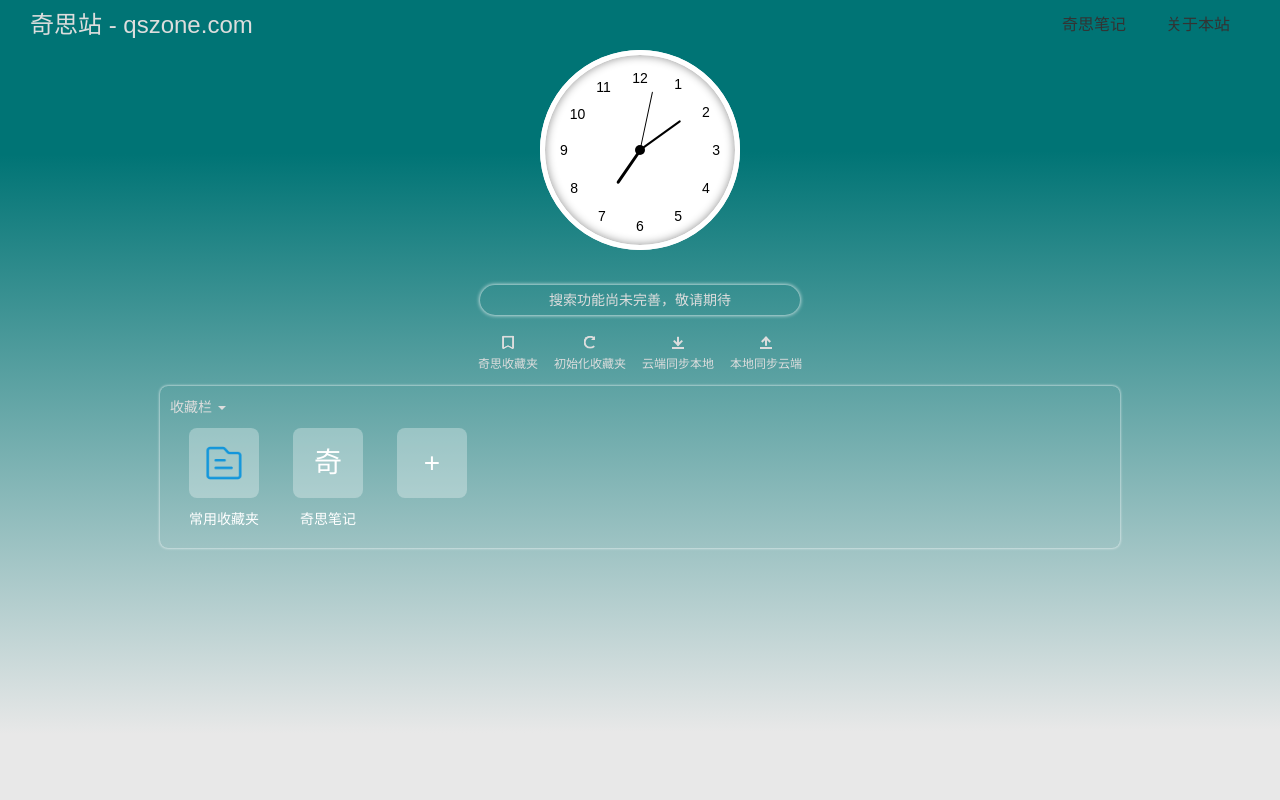
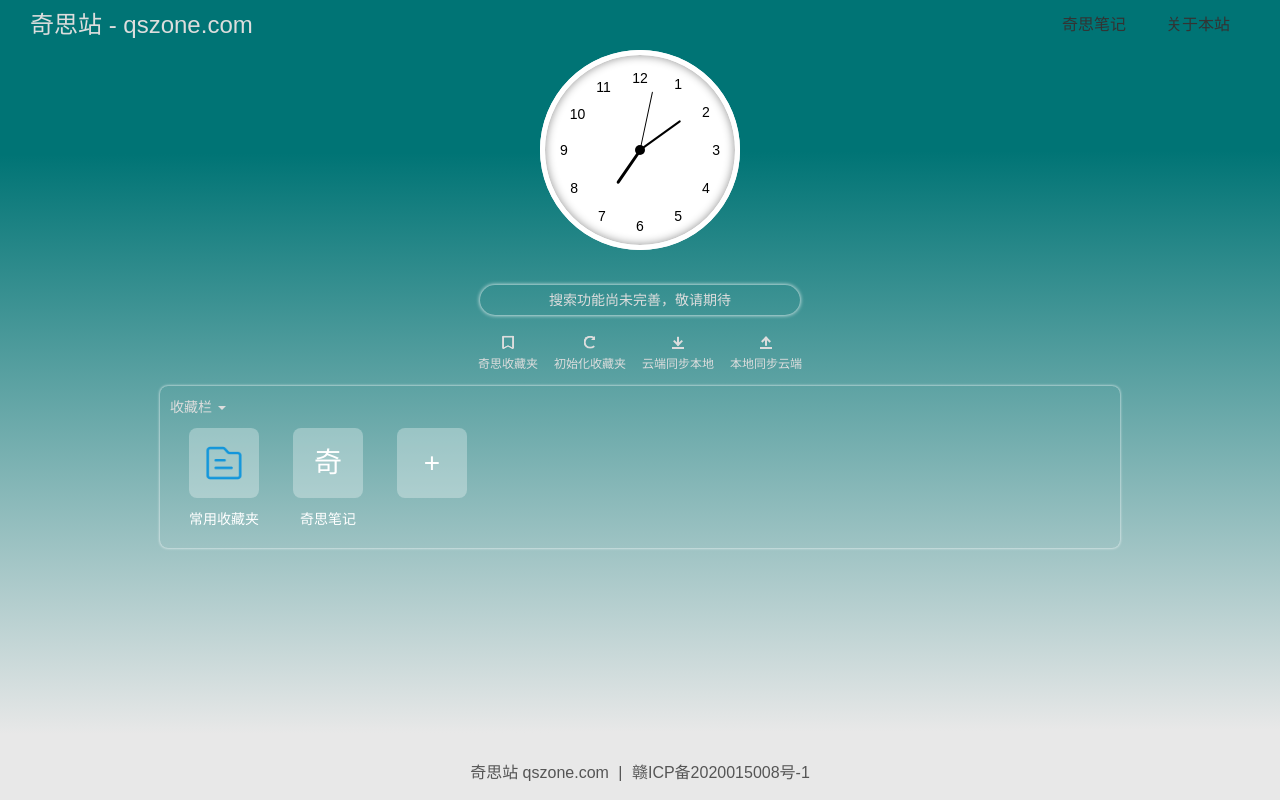
Before and after one commit to zclzone/zclzone.github.io, a Vue app: page /#/ in a window 1280 px wide. Built offline with nearby package versions, Linux system fonts and the light colour scheme.

Commit message:
添加底部备案信息

```diff
--- a/src/layout/footer/index.vue
+++ b/src/layout/footer/index.vue
@@ -1,3 +1,32 @@
 <template>
-  <p>footer</p>
+  <footer class="footer">
+    <p class="link">
+      <a href="http://qszone.com" target="_blank">奇思站 qszone.com</a>
+      |
+      <a href="http://beian.miit.gov.cn/" target="_blank">赣ICP备2020015008号-1</a>
+    </p>
+  </footer>
 </template>
+
+<style lang="scss" scoped>
+.footer {
+  position: absolute;
+  bottom: 0;
+  left: 0;
+  width: 100%;
+  padding-bottom: 10px;
+  .link {
+    font-size: 16px;
+    line-height: 35px;
+    color: #555;
+    text-align: center;
+    a {
+      color: #555;
+      margin: 0 5px;
+      &:hover {
+        color: rgb(0, 116, 117);
+      }
+    }
+  }
+}
+</style>
--- a/src/views/Home.vue
+++ b/src/views/Home.vue
@@ -1,7 +1,7 @@
 <template>
   <app-header></app-header>
   <app-main></app-main>
-  <footer></footer>
+  <app-footer></app-footer>
 </template>
 
 <script>
```
